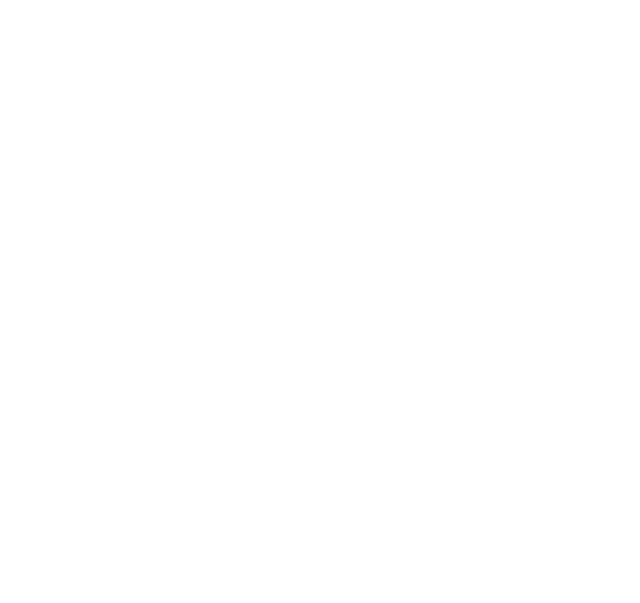
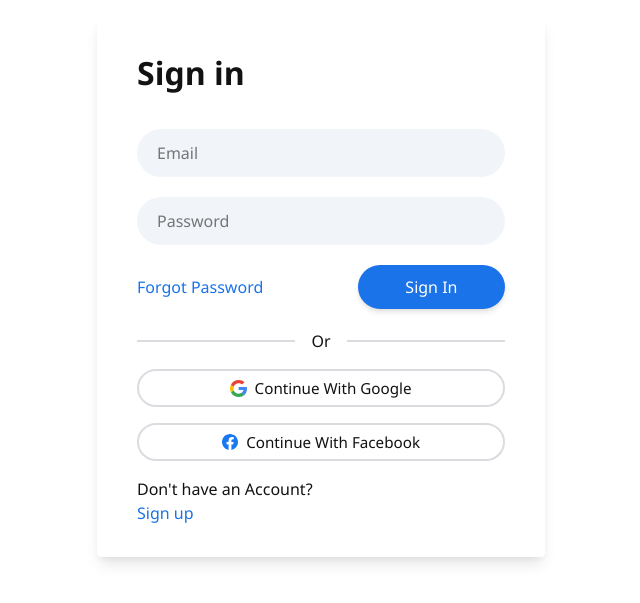
Before and after one commit to NikolayKostadinov21/vintage-clothes-project-fe, a React (Create React App) app in the folder vintage-clothes/: page / in a window 1280 px wide. Before the commit this address had no page. Shown: the part 113-716 px from the top of the page, without its empty margins (319-959 px from the left). Built offline with nearby package versions, Linux system fonts and the light colour scheme.

Commit message:
VCP-1 Admin and Home page implementation

```diff
--- a/vintage-clothes/src/main/Main.tsx
+++ b/vintage-clothes/src/main/Main.tsx
@@ -3,14 +3,23 @@
 import Signup from "../authentication/Signup/Signup";
 import { BrowserRouter, Routes, Route } from 'react-router-dom';
 import { AuthProvider } from "../context/AuthProvider";
+import Admin from "./admin/Admin";
+import Home from "./home/Home";
 
 function Main() {
     return (
         <BrowserRouter>
             <AuthProvider>
                 <Routes>
-                    <Route path='login' element={<Signin />} />
+                    <Route path='/' element={<Signin />} />
+                    <Route path='/login' element={<Signin />} />
                     <Route path='register' element={<Signup />} />
+
+                    {/* Protected routes */}
+                    <Route path='/home' element={<Home />}></Route>
+                    <Route path='admin' element={<Admin />}></Route>
+
+                    <Route path="*" element=''></Route>
                 </Routes>
             </AuthProvider>
         </BrowserRouter>
--- /dev/null
+++ b/vintage-clothes/src/main/admin/Admin.jsx
@@ -0,0 +1,9 @@
+const Admin = () => {
+    return(
+        <>
+
+        </>
+    );
+}
+
+export default Admin;
--- /dev/null
+++ b/vintage-clothes/src/main/home/Home.jsx
@@ -0,0 +1,9 @@
+const Home = () => {
+    return (
+        <>
+
+        </>
+    );
+}
+
+export default Home;
```
